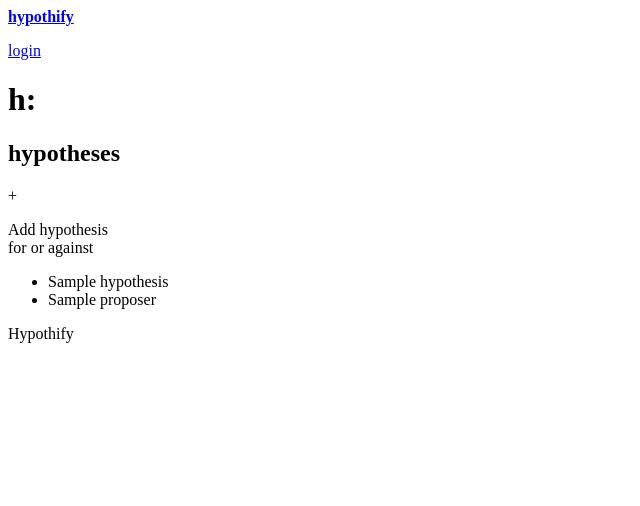
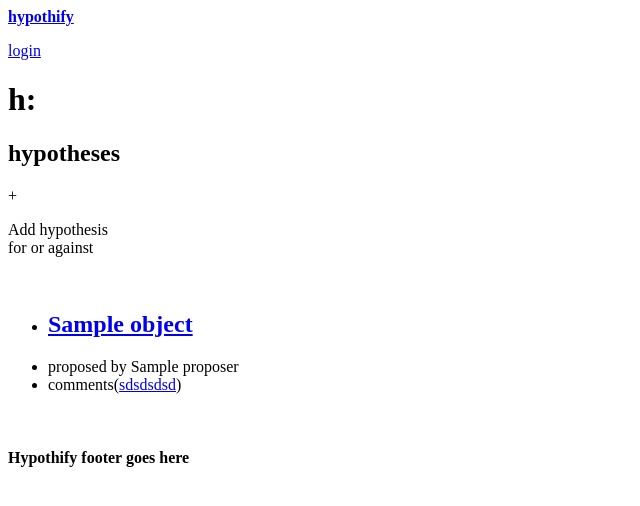
Before and after one commit to martwine/Hypothify, a Django app: template hypotheses/templates/hypotheses/hypothesis_list.html in a window 1280 px wide. Shown: the top 506 px of the page, without its empty margins (0-640 px from the left). Run offline with Django 3.2, Linux system fonts and the light colour scheme; the template is opened without the code that fills it: most values are stand-ins (such as "Sample title", 1, 10 or a date in 2020); some libraries are stand-ins or nearby versions.

Commit message:
disqus comments for hypotheses

```diff
--- a/evidences/models.py
+++ b/evidences/models.py
@@ -20,7 +20,6 @@ class Evidence(models.Model):
 	originator_user=models.ForeignKey(User, blank=True, null=True)
 	introducer=models.ForeignKey(User, related_name='evidence_introducerset')
 	for_hypothesis=models.BooleanField(default=True)
-	uri=models.SlugField(max_length=100)
 	evidence_type=models.ForeignKey(EvidenceType, related_name='evidenceset_of_this_type')
 
 	#map back generic relations to Summary and Descriptions
--- a/hypotheses/models.py
+++ b/hypotheses/models.py
@@ -26,10 +26,10 @@ class Hypothesis(models.Model):
 		return self.proposer_description
 
 	def get_absolute_url(self):
-		return settings.URLBASE + "/hypothesis/%i" % self.id
+		return "%shypothesis/%s/" % (settings.URLBASE, self.id)
 
 	def get_disqus_id(self):
-		return "hypothesis_" + self.id
+		return "hypothesis_%s" % self.id
 
 	def get_evidences_voteinfo(self):
 		scores=Vote.objects.get_scores_in_bulk(self.evidenceset.all())
--- a/hypotheses/templates/hypotheses/hypothesis_list.html
+++ b/hypotheses/templates/hypotheses/hypothesis_list.html
@@ -1,10 +1,16 @@
 {% extends "base_home.html" %}
 
 {% block hypothesis_list %}
+
+<div class="grid_2">&nbsp</div>
+<div class="grid_10" id="list">
     <ul>
-        {% for hypothesis in object_list %}
-            <li>{{ hypothesis }}</li>
-	    <li>{{ hypothesis.proposer}}</li>
+        {% for h in object_list %}
+        <li><h2><a href="{{h.get_absolute_url}}">{{h}}</a></li>
+	    <li>proposed by {{h.proposer}}</li>
+	    <li>comments(<a href="{{h.get_absolute_url}}#disqus_thread" data-disqus-identifier="{{h.get_disqus_id}}">sdsdsdsd</a>)
         {% endfor %}
     </ul>
+</div>
+<div class="clear"></div>
 {% endblock %}
--- a/static/hypothify_styles.css
+++ b/static/hypothify_styles.css
@@ -15,13 +15,15 @@ h1 {font-size:720%; font-weight:normal; color:#47B8B8;margin-top:5px}
 h2 {font-size:240%; font-weight:bold; color:#CCC;margin-top:30px}
 h3 {font-size:240%; font-weight:normal; color:#47B8B8}
 
+/* disqus comments bits */
+#disqus_thread h3{font-size:120%}
 
 a:link, a:visited {text-decoration:none; color:#47b8b8}
 a:hover {text-decoration:underline;}
 p {margin:0px}
 
 #actionbox {background-color:#4C4C4C;border-style:solid;border-width:3px;border-color:#808080;vertical-align:middle;margin-top:40px;height:60px}
-#bigplus {font-size:600%; font-weight:bold; color:#B84747;margin:-25px 5px;padding:0px; text-decoration:none}
+#bigplus {font-size:600%; font-weight:bold; color:#B84747; margin-top:-30px; text-decoration:none}
 
 
 #actiontext {font-weight:bold;margin-top:13px; margin-left:30px;margin-right:-30px}
--- a/templates/base.html
+++ b/templates/base.html
@@ -30,8 +30,10 @@
 			{% block comments %}
 			{% endblock %}
 
+
 			{% block footer %}
-				Hypothify
+				<div class="grid_4">&nbsp</div>
+				<h4 class="grid_10">Hypothify footer goes here</h4>
 			{% endblock %}
 		</div>
 	</body>
--- a/templates/base_home.html
+++ b/templates/base_home.html
@@ -4,11 +4,23 @@
 {% block pagecontent %}
 	<h1 class="grid_2">h:</h1>
 	<h2 class="grid_10">hypotheses</h2>
-	<div id="actionbox", class="grid_4 omega">
+	<div id="actionbox" class="grid_4 omega">
 		<p id="bigplus" class="grid_1 alpha">+</p>
 		<p id="actiontext" class="grid_3 omega"><span>Add hypothesis <br /> for or against</span></p>
 	</div>
 	<div class="clear"></div>
 	{% block hypothesis_list%}
 	{% endblock %}
+	<script type="text/javascript">
+    /* * * CONFIGURATION VARIABLES: EDIT BEFORE PASTING INTO YOUR WEBPAGE * * */
+    		var disqus_developer = 1; // developer mode is on
+    		var disqus_shortname = 'hypothify-test'; // required: replace example with your forum shortname
+    /* * * DON'T EDIT BELOW THIS LINE * * */
+    (function () {
+        var s = document.createElement('script'); s.async = true;
+        s.type = 'text/javascript';
+        s.src = 'http://' + disqus_shortname + '.disqus.com/count.js';
+        (document.getElementsByTagName('HEAD')[0] || document.getElementsByTagName('BODY')[0]).appendChild(s);
+    }());
+	</script>
 {% endblock%}
```
Also changed, not shown: hypotheses/templates/hypotheses/hypothesis_detail.html (+12 -9 lines).
